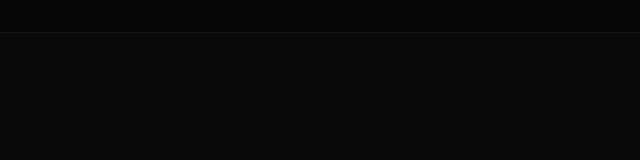
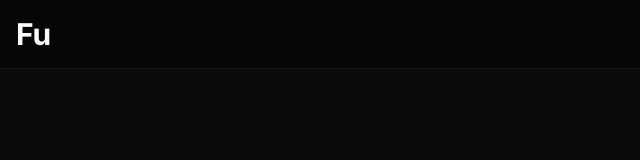
Before and after one commit to anishsoni29/SynchroSphere, a Next.js app: page / in a window 1280 px wide. Shown: the top 160 px of the page, without its empty margins (0-640 px from the left). Built offline with nearby package versions, Linux system fonts and the light colour scheme.

Commit message:
added the paragraph tag inside aside

```diff
--- a/src/components/global/navbar.tsx
+++ b/src/components/global/navbar.tsx
@@ -5,7 +5,9 @@ type Props = {};
 const Navbar = async (props: Props) => {
   return (
     <header className="fixed right-0 left-0 top-0 py-4 px-4 bg-black/40 backdrop-blur-lg z-[100] flex items-center border-b-[1px] border-neutral-900 justify-between">
-      <aside className="flex items-center gap-[2px]"></aside>
+      <aside className="flex items-center gap-[2px]">
+        <p className="text-3xl font-bold"> Fu</p>
+      </aside>
     </header>
   );
 };
```
